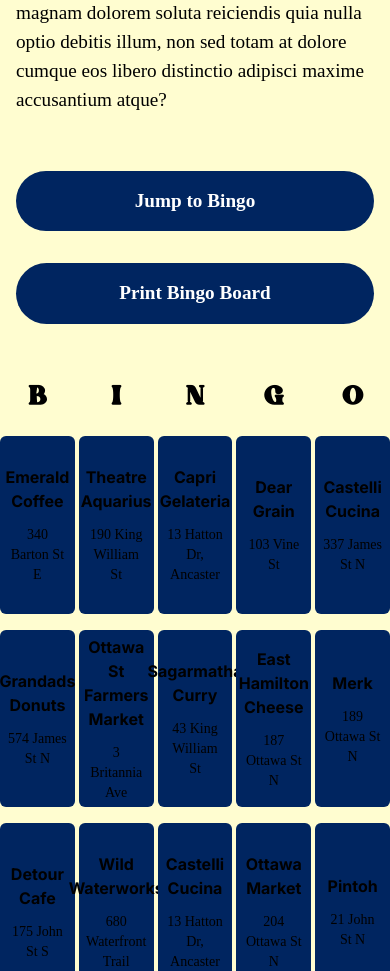
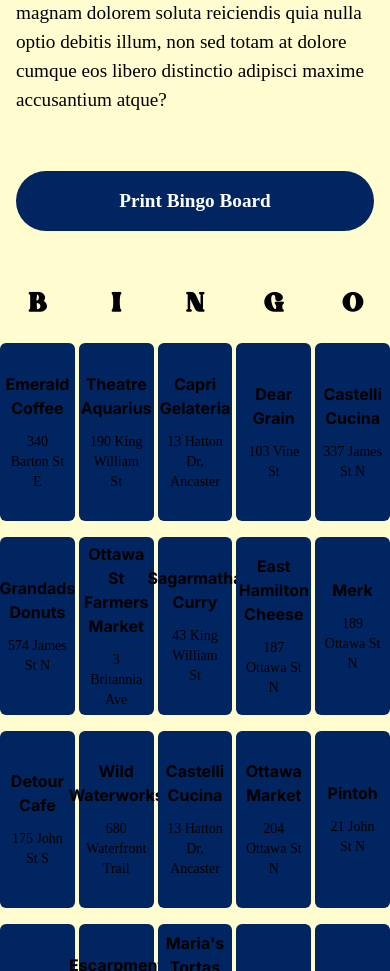
Before and after one commit to MattVinall/Hamilton-Bingo, a Next.js app: page / in a window 390 px wide. Shown: the part 1380-2351 px from the top of the page. Built offline with nearby package versions, Linux system fonts and the light colour scheme.

Commit message:
hid the jump to bingo board link/button on mobile, nav flex row on small devices so it would be formatted for print view

```diff
--- a/app/globals.css
+++ b/app/globals.css
@@ -74,18 +74,25 @@ button:hover {
   background: var(--gold);
 }
 
+@media screen and (max-width: 768px) {
+  a[href="#bingoBoard"] {
+    display: none;
+  }
+}
+
 @media print {
   #intro,
   footer {
     display: none !important;
   }
 
-  @media screen and (max-width: 768px) {
-    #nav {
+  @media print and (max-width: 768px) {
+    nav {
       display: flex !important;
+      justify-content: space-between !important;
+      flex-direction: row !important;
     }
   }
-
   nav {
     margin-bottom: 25px !important;
   }
```
